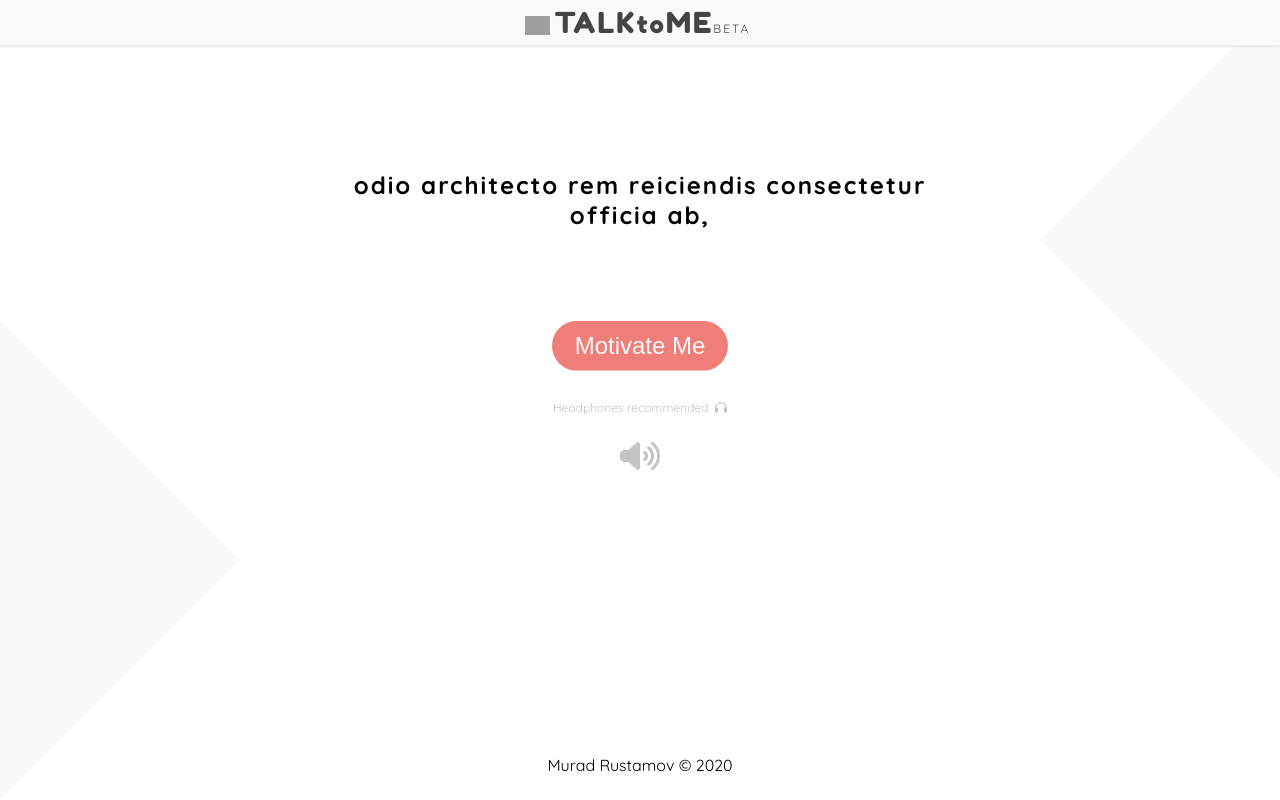
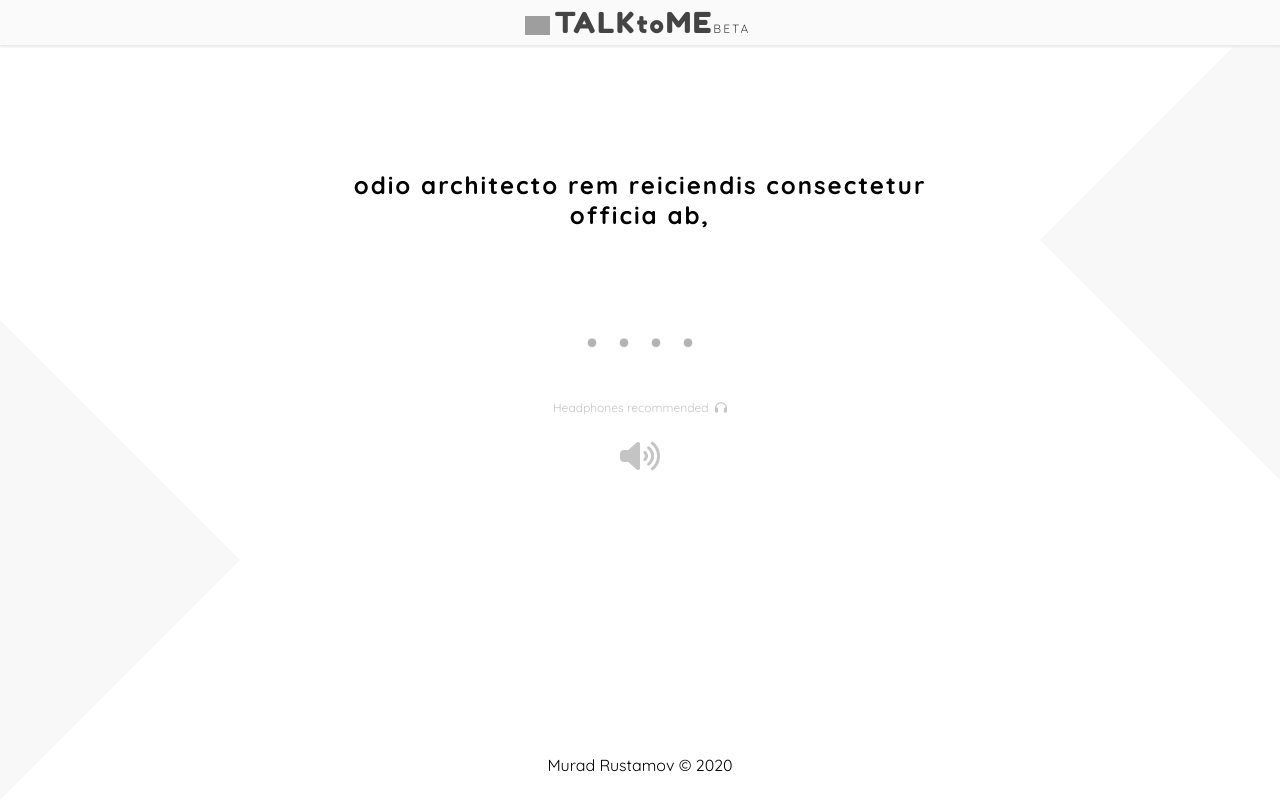
Before and after one commit to muradr777/talktome_react_ts, a React (Create React App) app: page / in a window 1280 px wide. Both pictures are taken after a click on the button "Motivate Me". Built offline with nearby package versions, Linux system fonts and the light colour scheme; grey boxes are pictures that could not be loaded.

Commit message:
Motivate animation

```diff
--- a/src/App.tsx
+++ b/src/App.tsx
@@ -7,23 +7,22 @@ import Answer from "./components/Answer";
 import ControlBtn from "./components/ControlBtn";
 import Header from "./components/Header";
 import Footer from "./components/Footer";
-import Form from "./components/Form";
 import Player from "./components/Player";
 import UseHeadphones from "./components/UseHeadphones";
 
 export default function App() {
-  const [typing, setTyping] = useState<boolean>(false);
+  const [loading, setLoading] = useState<boolean>(false);
   const [playing, setPlaying] = useState<boolean>(false);
   const [formPosition, setFormPosition] = useState<boolean>(false);
 
-  function changeTypingStatus(typing: boolean) {
-    if (!typing) {
-      setTyping(!typing);
-    }
+  function disableMotivateBtn(loading: boolean) {}
+
+  function getClassMotivate(loading: boolean) {
+    return loading ? "motivate-btn hidden" : "motivate-btn";
   }
 
-  function getClassMainWrap(typing: boolean) {
-    return typing ? "wrapper typing" : "wrapper";
+  function getClassLoading(loading: boolean) {
+    return loading ? "loading active" : "loading";
   }
 
   function setPlayerStatus(status: boolean) {
@@ -32,8 +31,8 @@ export default function App() {
 
   // function moveForm(e: any, position: boolean) {
   function moveForm(position: boolean) {
-    // e.preventDefault();
     setFormPosition(!position);
+    setLoading(!loading);
   }
 
   function getClassFormWrap(active: boolean) {
@@ -44,7 +43,7 @@ export default function App() {
     <div className="App">
       <Header />
       {/* TODO: Show landscape error. */}
-      <main className={getClassMainWrap(typing)}>
+      <main className="wrapper">
         {/* TODO: Make dinamic */}
         <Answer
           toggle={formPosition}
@@ -52,19 +51,28 @@ export default function App() {
         />
         {/* TODO: Make dinamic */}
         <div className={getClassFormWrap(formPosition)}>
-          {/* <Form
-            handleFocus={() => changeTypingStatus(typing)}
-            onSubmit={(e: any) => moveForm(e, formPosition)}
-          /> */}
           <div className="motivate-wrap">
             <button
               id="#motivate"
               onClick={() => moveForm(formPosition)}
               type="button"
-              className="motivate-btn"
+              className={getClassMotivate(loading)}
             >
               Motivate Me
             </button>
+            <div className={getClassLoading(loading)}>
+              <div className="gooey">
+                <span className="credits" hidden>
+                  Credit: https://dribbble.com/shots/5092176-Newton-Loader
+                </span>
+                <span className="dot"></span>
+                <div className="dots">
+                  <span></span>
+                  <span></span>
+                  <span></span>
+                </div>
+              </div>
+            </div>
           </div>
 
           <ControlBtn
--- a/src/sass/form.sass
+++ b/src/sass/form.sass
@@ -50,7 +50,7 @@
     &.error
         color: #e34c44
 
-.active
+.form-wrap.active
     transform: translateY(70%)
 
 .alert
@@ -83,6 +83,7 @@
     display: flex
     justify-content: center
     .motivate-btn
+        z-index: 2
         outline: none
         opacity: 0.78
         color: #fafafa
@@ -92,5 +93,57 @@
         transition: opacity .6s
         background-color: #ea5a52
         border: 1px solid transparent
-        &:hover
+        &.hidden
+            opacity: 0
+        &:not(.hidden):hover
             opacity: 1
+
+.loading
+    opacity: 0
+    padding: 1.5rem 0
+    transition: opacity .6s ease-in-out
+    &.active
+        opacity: 1
+
+.gooey
+  position: absolute
+  opacity: 0.3
+  top: 50%
+  left: 50%
+  width: 142px
+  height: 40px
+  margin: -20px 0 0 -71px
+  background: white
+  filter: contrast(20)
+  .dot
+    position: absolute
+    width: 16px
+    height: 16px
+    top: 12px
+    left: 15px
+    filter: blur(4px)
+    background: #444
+    border-radius: 50%
+    transform: translateX(0)
+    animation: dot 2.8s infinite
+  .dots
+    transform: translateX(0)
+    margin-top: 12px
+    margin-left: 31px
+    animation: dots 2.8s infinite
+    span
+      display: block
+      float: left
+      width: 16px
+      height: 16px
+      margin-left: 16px
+      filter: blur(4px)
+      background: #444
+      border-radius: 50%
+
+@keyframes dot
+  50%
+    transform: translateX(96px)
+@keyframes dots
+  50%
+    transform: translateX(-31px)
```
